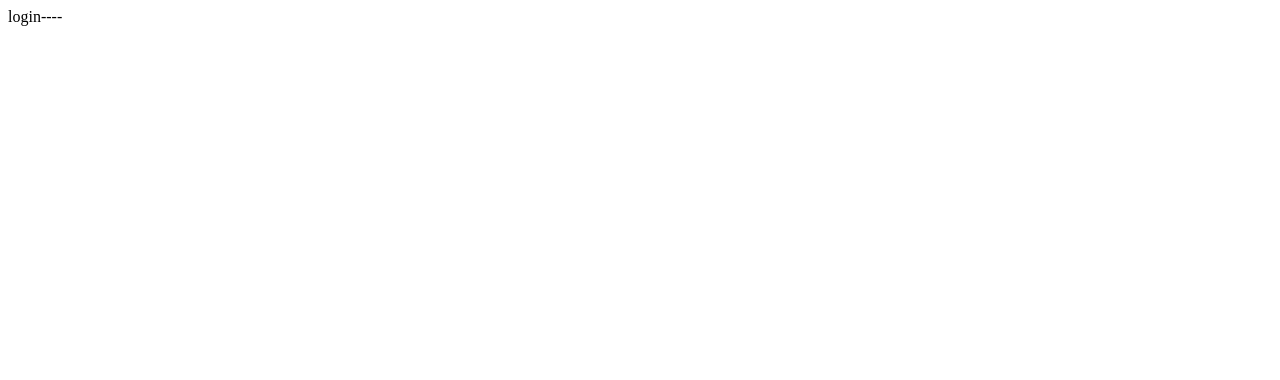
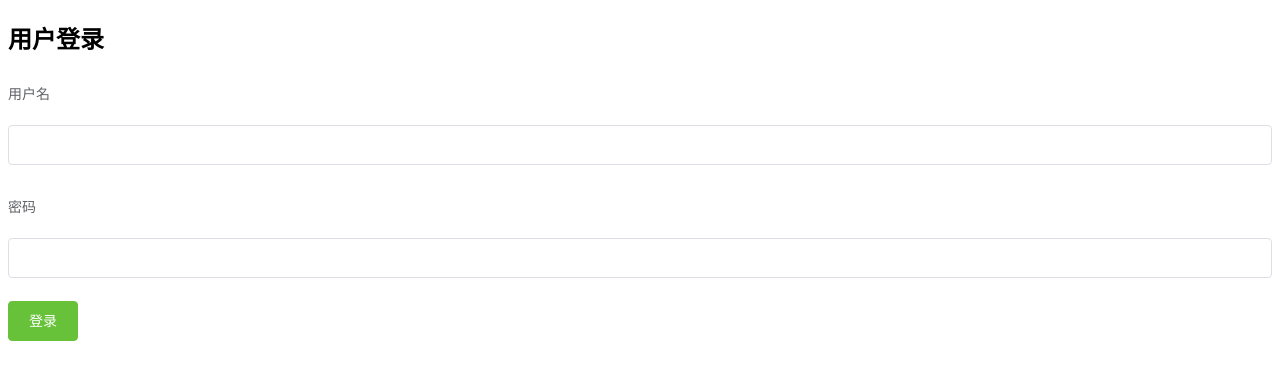
Before and after one commit to Muse-zhou/-, a Vue app: page /#/login in a window 1280 px wide. Shown: the top 380 px of the page. Built offline with nearby package versions, Linux system fonts and the light colour scheme.

Commit message:
引入了登陆的组件

```diff
--- a/src/components/login.vue
+++ b/src/components/login.vue
@@ -1,9 +1,29 @@
 <template>
-  <div>login----</div>
+  <div class="login-wrap">
+    <el-form  class="login-from" label-position="top" label-width="80px" :model="formdata">
+      <h2>用户登录</h2>
+      <el-form-item label="用户名">
+        <el-input v-model="formdata.username"></el-input>
+      </el-form-item>
+      <el-form-item label="密码">
+        <el-input v-model="formdata.password"></el-input>
+      </el-form-item>
+      <el-button class="login-btn" type="success">登录</el-button>
+    </el-form>
+  </div>
 </template>
 
 <script>
-export default {}
+export default {
+  data() {
+    return {
+      formdata: {
+        username: "",
+        password: ""
+      }
+    };
+  }
+};
 </script>
 <style>
 </style>
```
